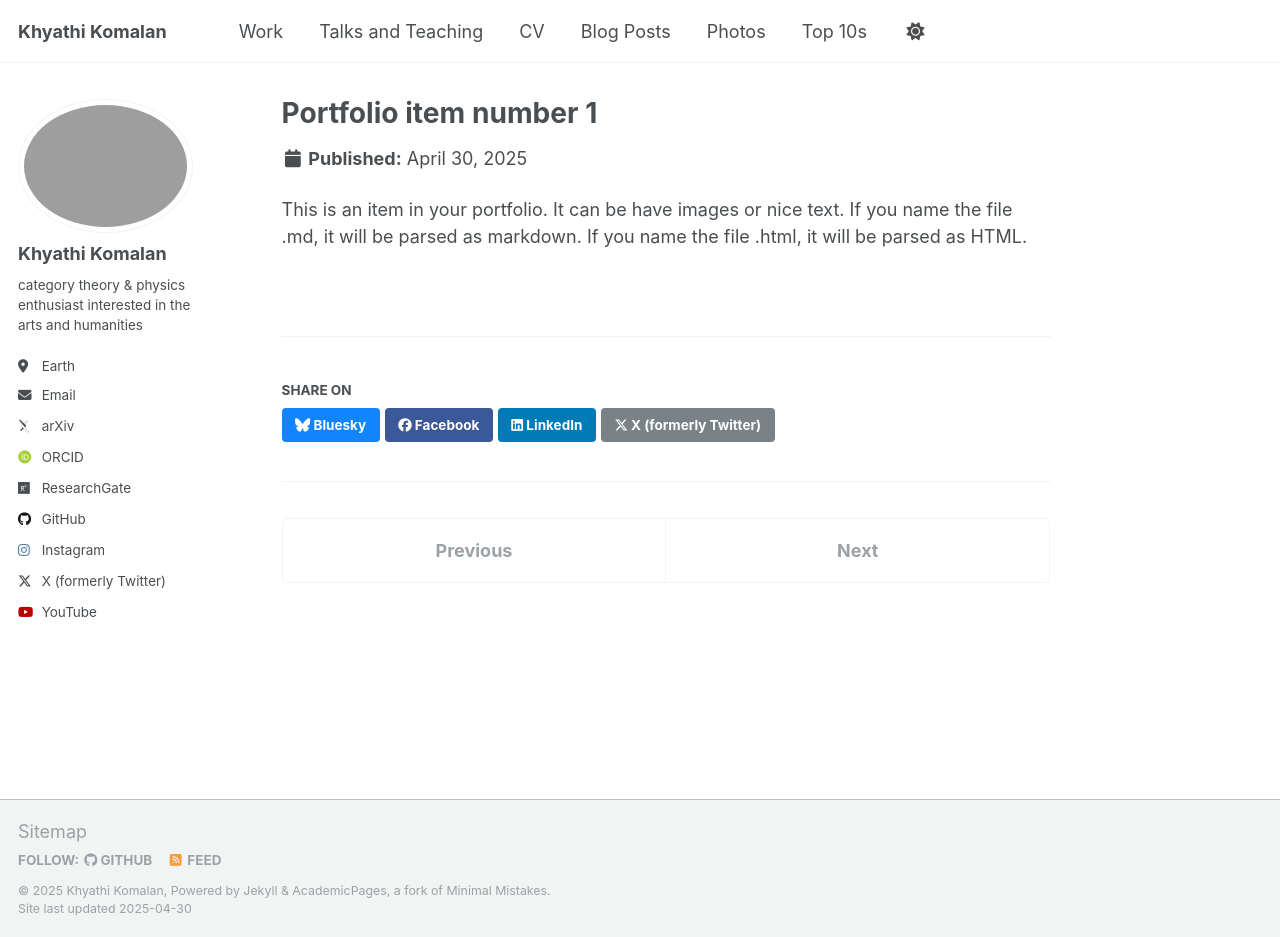
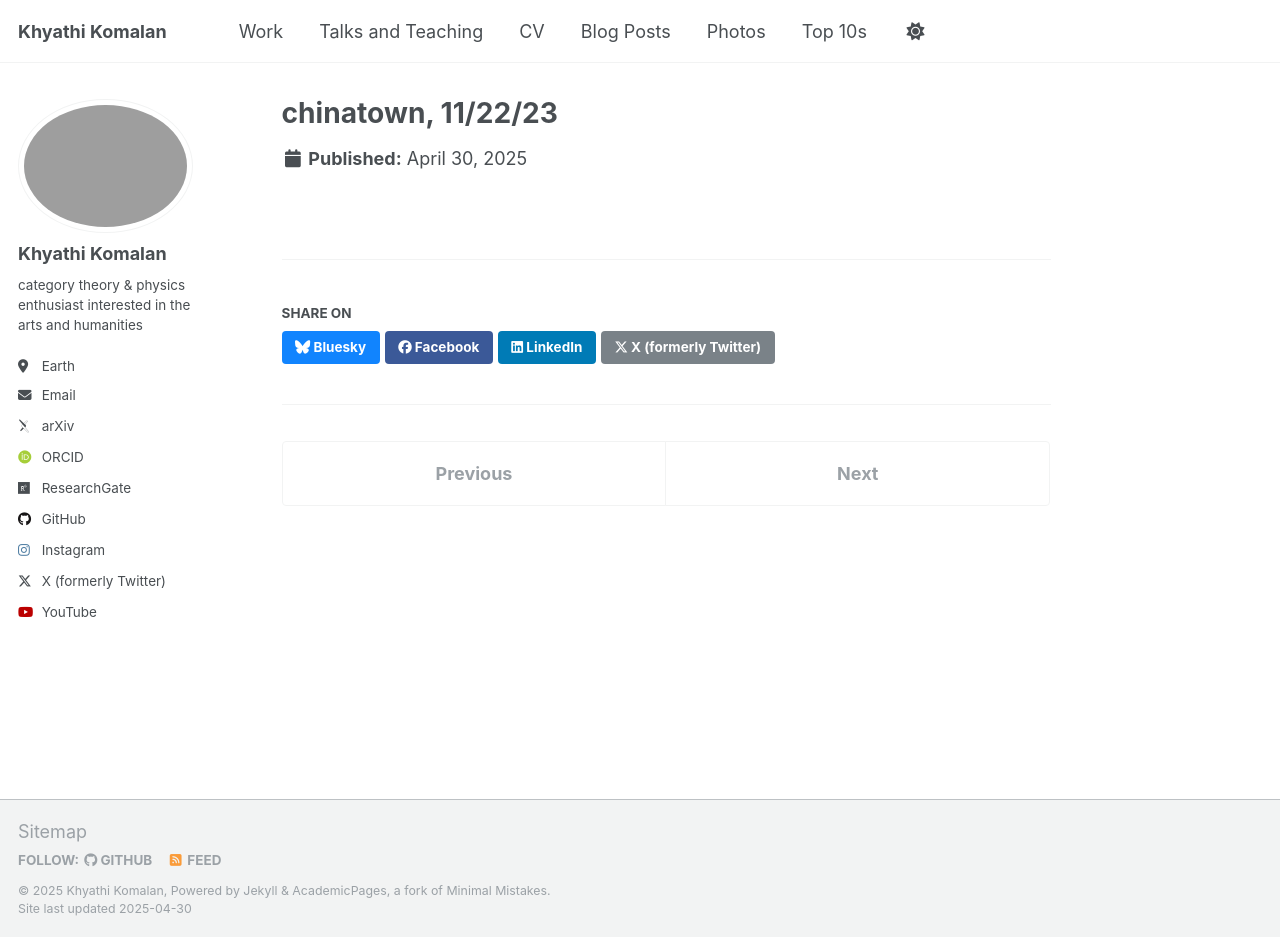
Before and after one commit to khyathikomalan/khyathikomalan.github.io, a Jekyll site: the page built from _portfolio/portfolio-1.md, in a window 1280 px wide and 937 px high. Built offline with Jekyll 4.4.1, drawn with Linux system fonts in a browser that asks for light colours; some web fonts are replaced.

Commit message:
Update portfolio-1.md

```diff
--- a/_portfolio/portfolio-1.md
+++ b/_portfolio/portfolio-1.md
@@ -1,7 +1,5 @@
 ---
-title: "Portfolio item number 1"
-excerpt: "Short description of portfolio item number 1<br/><img src='/images/500x300.png'>"
+title: "chinatown, 11/22/23"
+excerpt: "chinatown, 11/22/23 <br/><img src='/images/chinatown.jpg'>"
 collection: portfolio
 ---
-
-This is an item in your portfolio. It can be have images or nice text. If you name the file .md, it will be parsed as markdown. If you name the file .html, it will be parsed as HTML.
```
